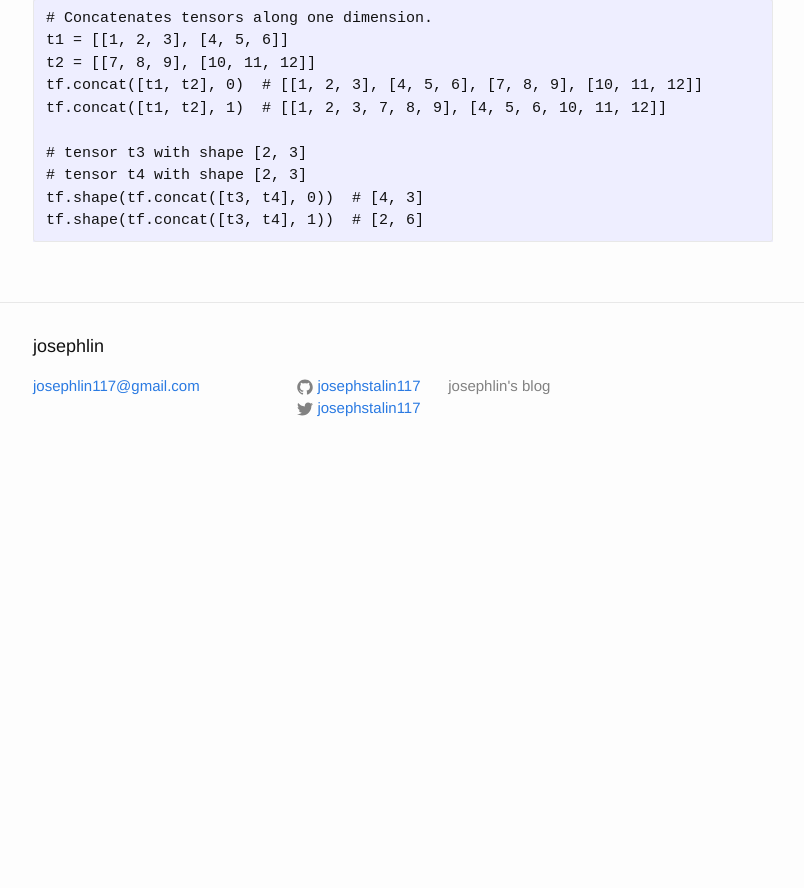
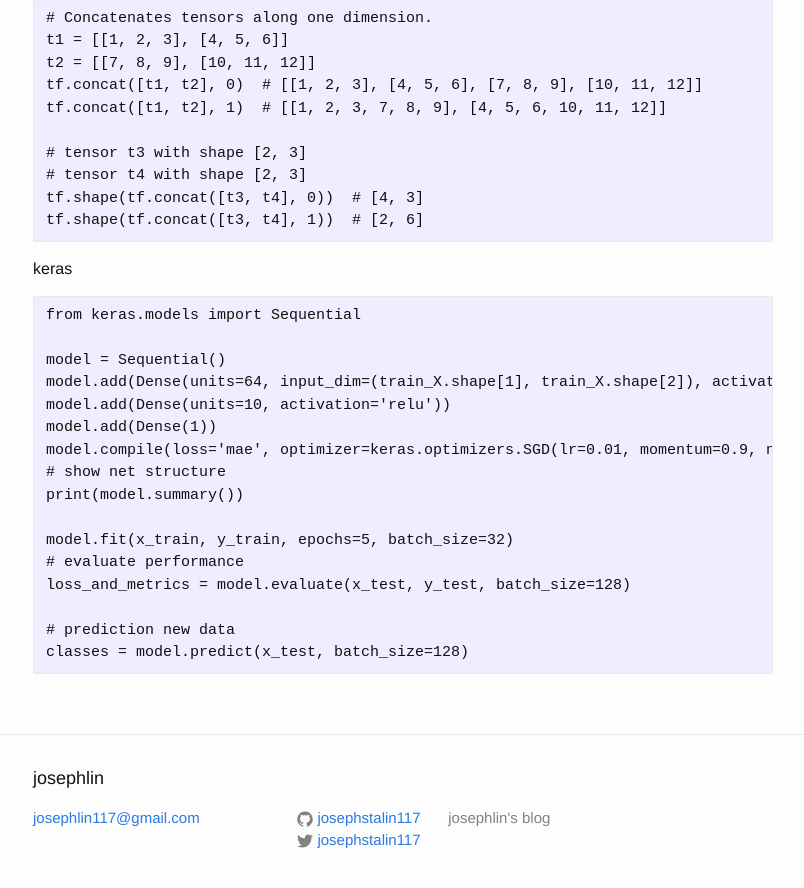
Before and after one commit to josephstalin117/josephstalin117.github.io, a Jekyll site: the page built from _posts/2018-6-09-tensorflow.markdown, in a window 1280 px wide and 900 px high, scrolled down 4826 px. Shown: the top 888 px of the window, without its empty margins (237-1041 px from the left). Built offline with Jekyll 4.4.1, drawn with Linux system fonts in a browser that asks for light colours; before the commit the page ends 5306 px from its top, so only the background shows below that.

Commit message:
add keras

````diff
--- a/_posts/2018-6-09-tensorflow.markdown
+++ b/_posts/2018-6-09-tensorflow.markdown
@@ -234,3 +234,23 @@
 tf.shape(tf.concat([t3, t4], 0))  # [4, 3]
 tf.shape(tf.concat([t3, t4], 1))  # [2, 6]
 ```
+
+keras
+```
+from keras.models import Sequential
+
+model = Sequential()
+model.add(Dense(units=64, input_dim=(train_X.shape[1], train_X.shape[2]), activation='relu'))
+model.add(Dense(units=10, activation='relu'))
+model.add(Dense(1))
+model.compile(loss='mae', optimizer=keras.optimizers.SGD(lr=0.01, momentum=0.9, nesterov=True))
+# show net structure
+print(model.summary())
+
+model.fit(x_train, y_train, epochs=5, batch_size=32)
+# evaluate performance
+loss_and_metrics = model.evaluate(x_test, y_test, batch_size=128)
+
+# prediction new data
+classes = model.predict(x_test, batch_size=128)
+```
````
